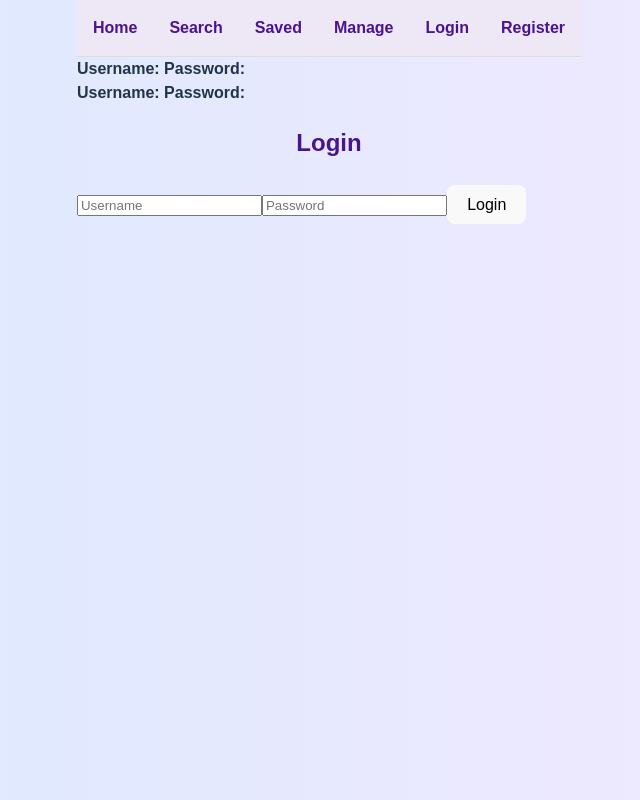
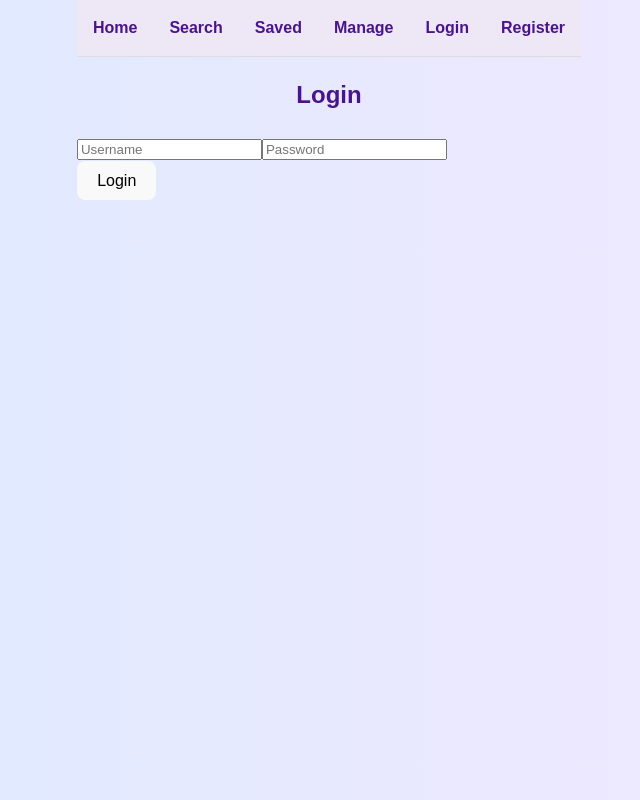
Before and after one commit to inyindjo1/CAPSTON-MERN, a React (Vite) app in the folder Frontend/: page /login in a window 1280 px wide. Shown: the whole page, without its empty margins (311-951 px from the left). Built offline with nearby package versions, Linux system fonts and the light colour scheme.

Commit message:
upading the frontend

```diff
--- a/Frontend/src/components/Login.jsx
+++ b/Frontend/src/components/Login.jsx
@@ -1,4 +1,3 @@
-// === src/components/Login.jsx ===
 import React, { useState } from 'react';
 import '../App.css';
 
@@ -29,21 +28,27 @@ function Login({ onLogin }) {
   };
 
   return (
-    <div className="app-wrapper">
-      <div className="app">
-        <div className="user-bar">
-          <span><strong>Username:</strong> {username}</span>
-          <span><strong>Password:</strong> {password}</span>
+    <div className="search-container">
+      <div className="search-box">
+        <h2 className="search-title">Login</h2>
+        <input
+          type="text"
+          className="search-input"
+          placeholder="Username"
+          value={username}
+          onChange={(e) => setUsername(e.target.value)}
+        />
+        <input
+          type="password"
+          className="search-input"
+          placeholder="Password"
+          value={password}
+          onChange={(e) => setPassword(e.target.value)}
+        />
+        <div className="search-buttons">
+          <button className="search-button" onClick={handleLogin}>Login</button>
         </div>
-        <div className="user-bar">
-          <span><strong>Username:</strong> {username}</span>
-          <span><strong>Password:</strong> {password}</span>
-        </div>
-        <h2>Login</h2>
-        <input placeholder="Username" onChange={e => setUsername(e.target.value)} />
-        <input type="password" placeholder="Password" onChange={e => setPassword(e.target.value)} />
-        <button onClick={handleLogin}>Login</button>
-        <p>{message}</p>
+        {message && <p>{message}</p>}
       </div>
     </div>
   );
--- a/Frontend/src/components/Register.jsx
+++ b/Frontend/src/components/Register.jsx
@@ -28,17 +28,27 @@ function Register({ onRegister }) {
   };
 
   return (
-    <div className="app-wrapper">
-      <div className="app">
-        <div className="user-bar">
-          <span><strong>Username:</strong> {username}</span>
-          <span><strong>Password:</strong> {password}</span>
+    <div className="search-container">
+      <div className="search-box">
+        <h2 className="search-title">Register</h2>
+        <input
+          type="text"
+          className="search-input"
+          placeholder="Username"
+          value={username}
+          onChange={(e) => setUsername(e.target.value)}
+        />
+        <input
+          type="password"
+          className="search-input"
+          placeholder="Password"
+          value={password}
+          onChange={(e) => setPassword(e.target.value)}
+        />
+        <div className="search-buttons">
+          <button className="search-button" onClick={handleRegister}>Register</button>
         </div>
-        <h2>Register</h2>
-        <input placeholder="Username" onChange={e => setUsername(e.target.value)} />
-        <input type="password" placeholder="Password" onChange={e => setPassword(e.target.value)} />
-        <button onClick={handleRegister}>Register</button>
-        <p>{message}</p>
+        {message && <p>{message}</p>}
       </div>
     </div>
   );
```
Also changed, not shown: Frontend/src/App.jsx (+9 -0 lines), 1 other file (tests, documents, lock files or other folders).
